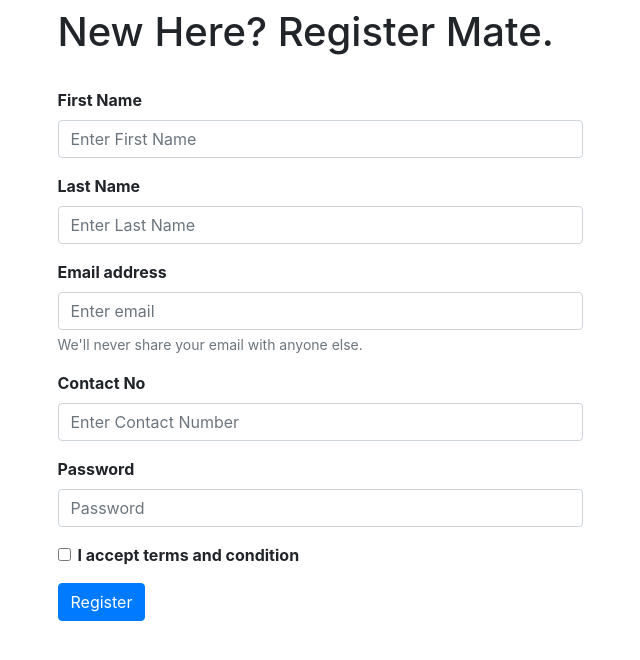
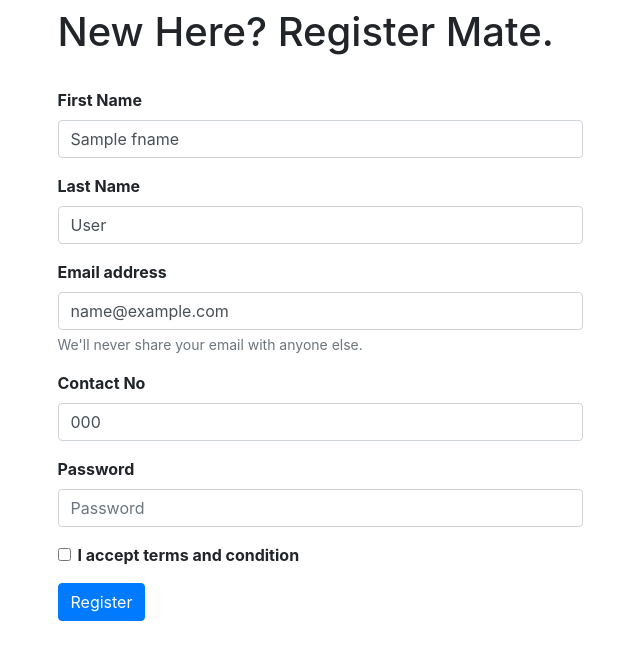
Before and after one commit to neeraj-s-bhadouria/bhaikart, a Django app: template store/templates/signup.html in a window 1280 px wide. Shown: the part 56-716 px from the top of the page, without its empty margins (320-960 px from the left). Run offline with Django 4.2, Linux system fonts and the light colour scheme; the template is opened without the code that fills it: most values are stand-ins (such as "Sample title", 1, 10 or a date in 2020).

Commit message:
minor imrovements in signup form and hashed the password for customer

```diff
--- a/store/templates/signup.html
+++ b/store/templates/signup.html
@@ -10,27 +10,27 @@
                 {% csrf_token %}
                 <div class="form-group">
                     <b><label for="fname">First Name</label></b>
-                    <input type="text" class="form-control" id="fname" name="fname" aria-describedby="fnameHelp" placeholder="Enter First Name">
+                    <input type="text" class="form-control" id="fname" name="fname" value="{{values.fname}}" aria-describedby="fnameHelp" placeholder="Enter First Name">
                 </div>
                 <div class="form-group">
                     <b><label for="lname">Last Name</label></b>
-                    <input type="text" class="form-control" id="lname" name="lname" aria-describedby="lnameHelp" placeholder="Enter Last Name">
+                    <input type="text" class="form-control" id="lname" name="lname" value="{{values.lname}}" aria-describedby="lnameHelp" placeholder="Enter Last Name">
                 </div>
                 <div class="form-group">
                     <b><label for="email">Email address</label></b>
-                    <input type="email" class="form-control" id="email" name="email" aria-describedby="emailHelp" placeholder="Enter email">
+                    <input type="email" class="form-control" id="email" name="email" value="{{values.email}}" aria-describedby="emailHelp" placeholder="Enter email">
                     <small id="emailHelp" class="form-text text-muted">We'll never share your email with anyone else.</small>
                 </div>
                 <div class="form-group">
                     <b><label for="phoneNo">Contact No</label></b>
-                    <input type="tel" class="form-control" id="phoneNo" name="phoneNo" aria-describedby="phoneNoHelp" placeholder="Enter Contact Number" maxlength="14">
+                    <input type="tel" class="form-control" id="phoneNo" name="phoneNo" value="{{values.phoneNo}}" aria-describedby="phoneNoHelp" placeholder="Enter Contact Number" maxlength="14">
                 </div>
                 <div class="form-group">
                     <b><label for="password">Password</label></b>
                     <input type="password" class="form-control" id="password" name="pwd" placeholder="Password">
                 </div>
                 <div class="form-group form-check">
-                    <input type="checkbox" class="form-check-input" id="checkbox">
+                    <input type="checkbox" class="form-check-input" id="checkbox" name="checkbox">
                     <b><label class="form-check-label" for="checkbox">I accept terms and condition</label></b>
                 </div>
                 <button type="submit" class="btn btn-primary">Register</button>
--- a/store/urls.py
+++ b/store/urls.py
@@ -2,6 +2,6 @@ from django.urls import path
 from . import views
 
 urlpatterns = [
-    path('', views.index),
+    path('', views.index, name='homepage'),
     path('signup', views.register)
 ]
```
Also changed, not shown: store/views.py (+17 -5 lines).
